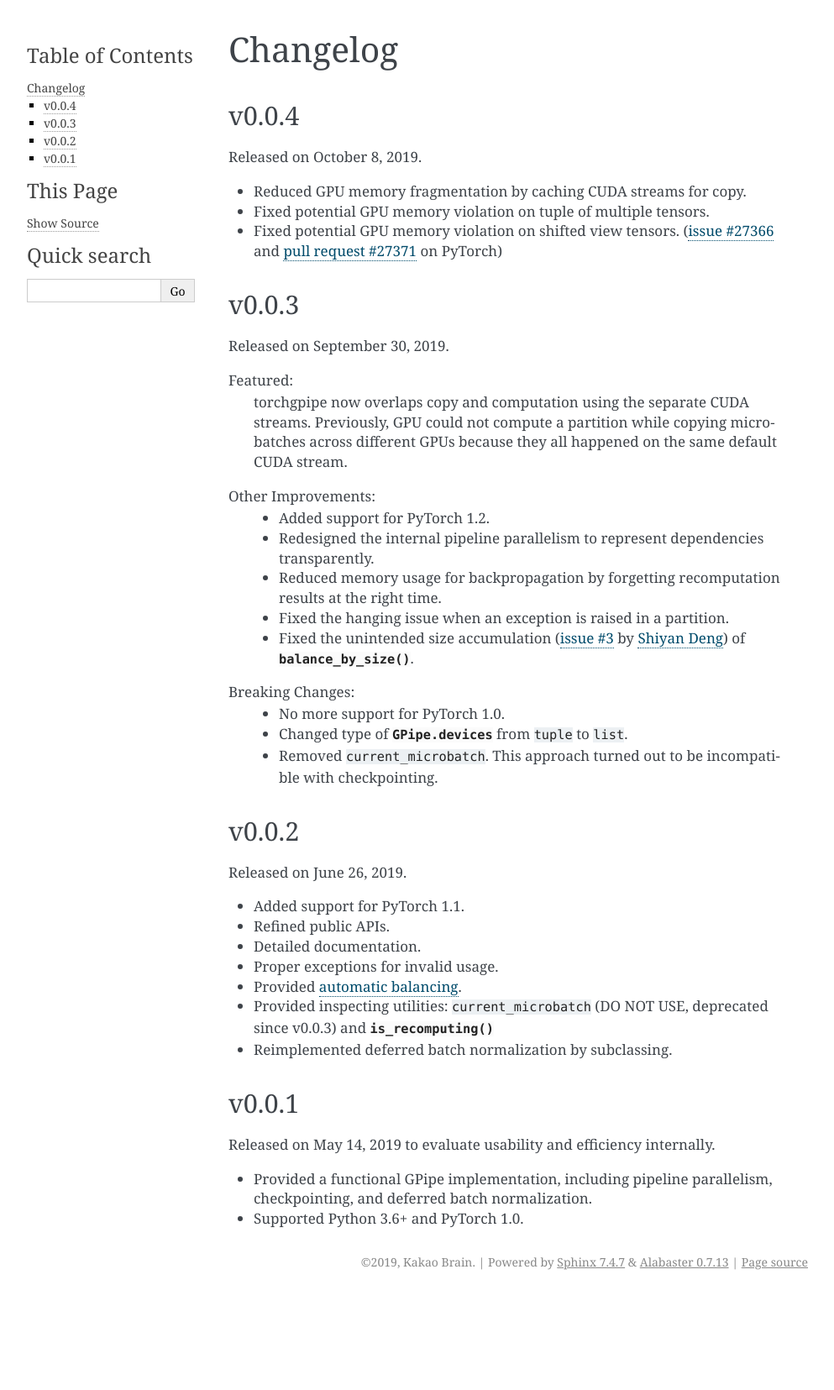
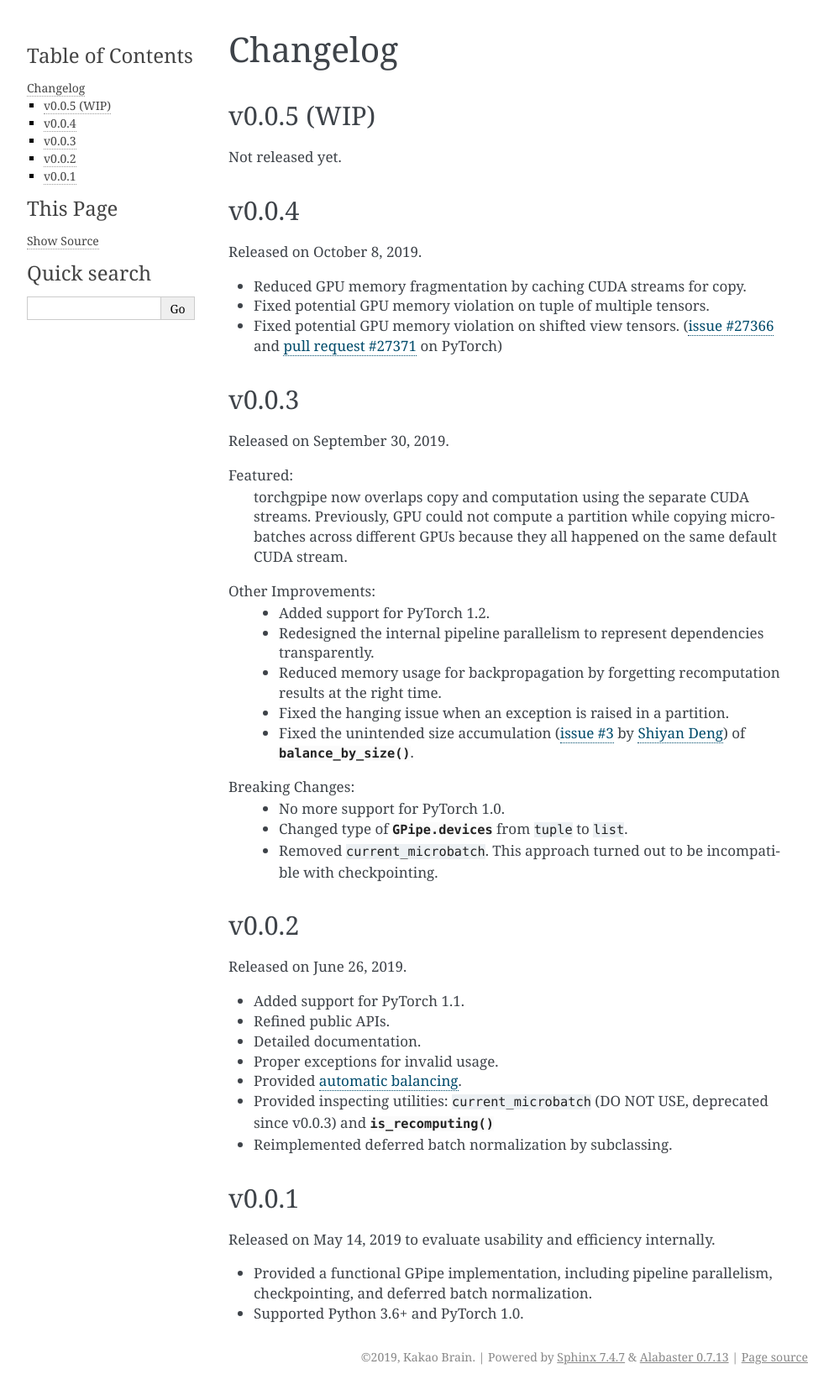
Before and after one commit to kakaobrain/torchgpipe, a Sphinx documentation site: the page built from docs/changelog.rst, in a window 1280 px wide. Shown: the whole page at 84% size, without its empty margins (148-1141 px from the left). Built offline with Sphinx 7.4.7, drawn with Linux system fonts in a browser that asks for light colours; before the commit the page ends 1542 px from its top, so only the background shows below that.

Commit message:
Bump version: 0.0.5

```diff
--- a/docs/changelog.rst
+++ b/docs/changelog.rst
@@ -1,5 +1,10 @@
 Changelog
 =========
+
+v0.0.5 (WIP)
+~~~~~~
+
+Not released yet.
 
 v0.0.4
 ~~~~~~
--- a/torchgpipe/__version__.py
+++ b/torchgpipe/__version__.py
@@ -1 +1 @@
-__version__ = '0.0.4'
+__version__ = '0.0.5'
```
